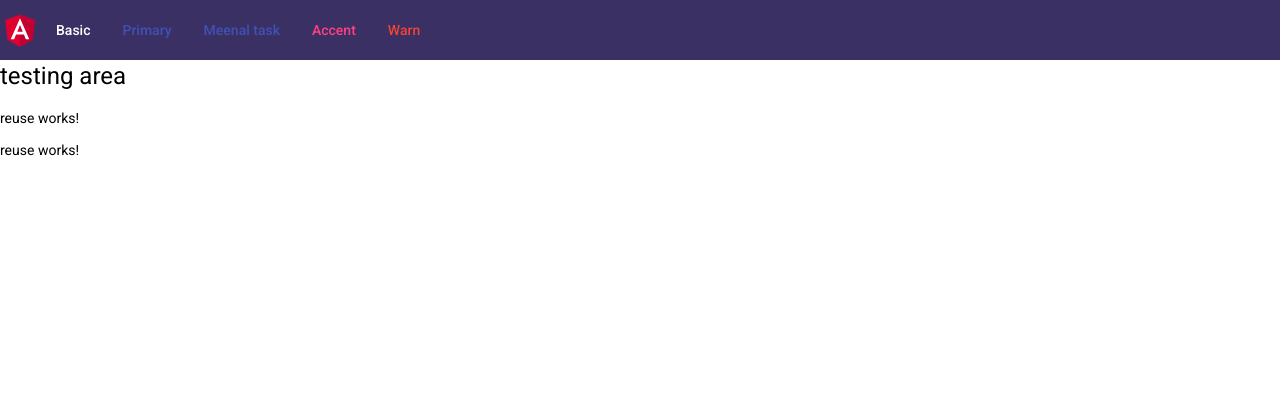
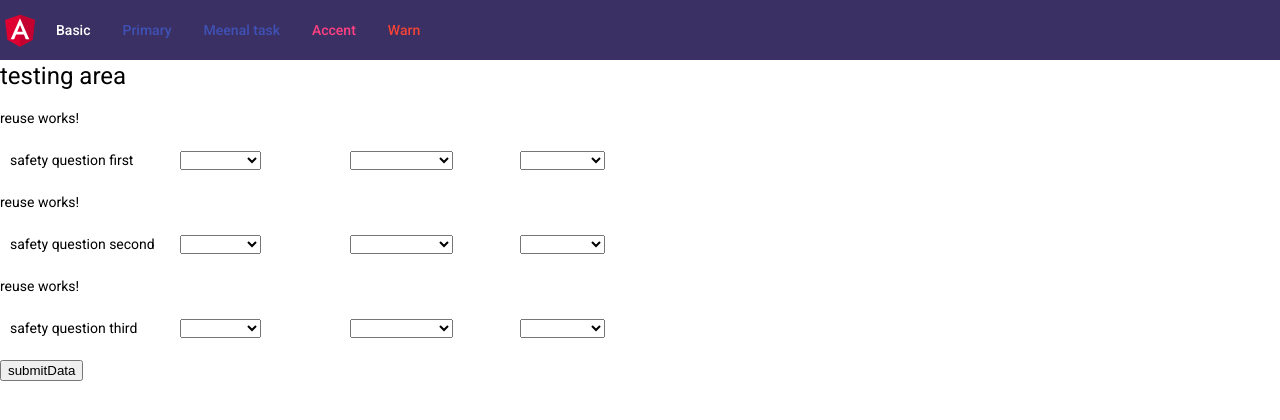
Before and after one commit to chandankumar14/new-repo, an Angular app: page /meenal-task in a window 1280 px wide. Shown: the top 420 px of the page. Built offline with nearby package versions, Linux system fonts and the light colour scheme.

Commit message:
new changes

```diff
--- a/src/app/meenal-demo/meenal-demo.component.html
+++ b/src/app/meenal-demo/meenal-demo.component.html
@@ -1,6 +1,9 @@
 <h1> testing area</h1>
 
 
-    <div *ngFor = "let question of questionLenth">
-        <app-reuse [formInput]="form" [formdata]= "question"> </app-reuse>
+    <div *ngFor = "let safetyControles of safetyFormArray">
+        <app-reuse [formInput]="safetyControles"></app-reuse>
     </div>
+
+
+<button (click) = "submit()">submitData</button>
--- a/src/app/meenal-demo/meenal-demo.component.ts
+++ b/src/app/meenal-demo/meenal-demo.component.ts
@@ -1,5 +1,5 @@
 import { Component, OnInit } from '@angular/core';
-import { FormArray, FormBuilder, FormControl, FormGroup, Validators } from '@angular/forms';
+import { FormBuilder, FormGroup, Validators } from '@angular/forms';
 import { MeenalTasksService } from '../meenal-tasks.service';
 
 @Component({
@@ -9,26 +9,100 @@ import { MeenalTasksService } from '../meenal-tasks.service';
 })
 export class MeenalDemoComponent implements OnInit {
 
-  form: FormGroup;
-  questionLenth:any[] = [
-    {id:1, question:"question-1"},
-    {id:2, question:"question-2"}
+
+  form: FormGroup
+  safetyFormArray: FormGroup[] = []
+  final:any[] =[]
+  privacyFormArray: FormGroup[] = []
+  questionLenth: any[] = [
+    { id: 1, question: "question-1" },
+    { id: 2, question: "question-2" }
+  ]
+
+  safetyQuestion: any[] = [
+    {
+      id: 1,
+      type: 0,
+      question: "safety question first"
+    },
+    {
+      id: 2,
+      type: 0,
+      question: "safety question second"
+    },
+    {
+      id: 3,
+      type: 0,
+      question: "safety question third"
+    }
+  ]
+
+  privacyQuestion: any[] = [
+    {
+      id: 1,
+      type: 2,
+      question: "privacy question first"
+    },
+    {
+      id: 2,
+      type: 2,
+      question: "privacy question second"
+    },
+    {
+      id: 3,
+      type: 2,
+      question: "privacy question third"
+    }
   ]
   constructor(private _services: MeenalTasksService,
     private fb: FormBuilder) {
-    this.form = fb.group({
-      question:[null, Validators.required],
-      option1:[null,Validators.required],
-      option2:[null, Validators.required],
-      option3:[null,Validators.required],
-      option4:[null, Validators.required],
-
-    })
-    }
+    this.form = fb.group({})
+  }
 
   ngOnInit(): void {
+    this.privacy(),
+      this.safety()
 
-   }
+  }
+  submit() {
+    this.safetyFormArray.map(sfty=>{
+      const payload ={
+        question:sfty.get('question')?.value,
+        option1:sfty.get('option1')?.value,
+        option2:sfty.get('Option2')?.value,
+        option3:sfty.get('option3')?.value
+      }
+      this.final.push(payload)
+    })
 
+    console.log(this.final)
+  }
+  safety() {
+    this.safetyQuestion.map(item => {
+      this.safetyFormArray.push(
+        this.fb.group({
+          question: [item.question, Validators.required],
+          types: [item.type, Validators.required],
+          option1: [null, Validators.required],
+          Option2: [null, Validators.required],
+          option3: [null, Validators.required]
+        })
+      )
+    })
+  }
+
+  privacy() {
+    this.privacyQuestion.map(item => {
+      this.privacyFormArray.push(
+        this.fb.group({
+          question: [item.question, Validators.required],
+          types: [item.type, Validators.required],
+          option1: [null, Validators.required],
+          Option2: [null, Validators.required],
+          option3: [null, Validators.required]
+        })
+      )
+    })
+  }
 
 }
--- a/src/app/reuse/reuse.component.html
+++ b/src/app/reuse/reuse.component.html
@@ -4,7 +4,29 @@
 <div *ngIf="formInput">
 <form [formGroup] ="formInput">
 <!-- design form control and bind control-->
-<div>
+
+<div class="xyz">
+    <p>{{formInput?.get('question')?.value}}</p>
+</div>
+<div class="xyz">
+    <select formControlName = "option1" >
+        <option value="option11">first row</option>
+        <option value="option12">first row-2</option>
+    </select>
+</div>
+
+<div class="xyz">
+    <select formControlName = "Option2">
+        <option value="option21">second row</option>
+        <option value="option22">second row-2</option>
+    </select>
+</div>
+
+<div class="xyz">
+    <select formControlName = "option3">
+        <option value="option31">third row</option>
+        <option value="option32">third row-2</option>
+    </select>
 </div>
 </form>
 </div>
--- a/src/app/reuse/reuse.component.scss
+++ b/src/app/reuse/reuse.component.scss
@@ -0,0 +1,5 @@
+.xyz{
+    width: 150px;
+    display: inline-block;
+    margin: 10px;
+}
--- a/src/app/reuse/reuse.component.ts
+++ b/src/app/reuse/reuse.component.ts
@@ -8,15 +8,13 @@ import { FormGroup } from '@angular/forms';
 })
 export class ReuseComponent implements OnInit {
 
-@Input () formdata:any
+
 @Input() formInput:FormGroup | undefined
   constructor() {
 
   }
 
   ngOnInit(): void {
-    console.log(this.formInput)
-    console.log(this.formdata)
 
   }
 
```
